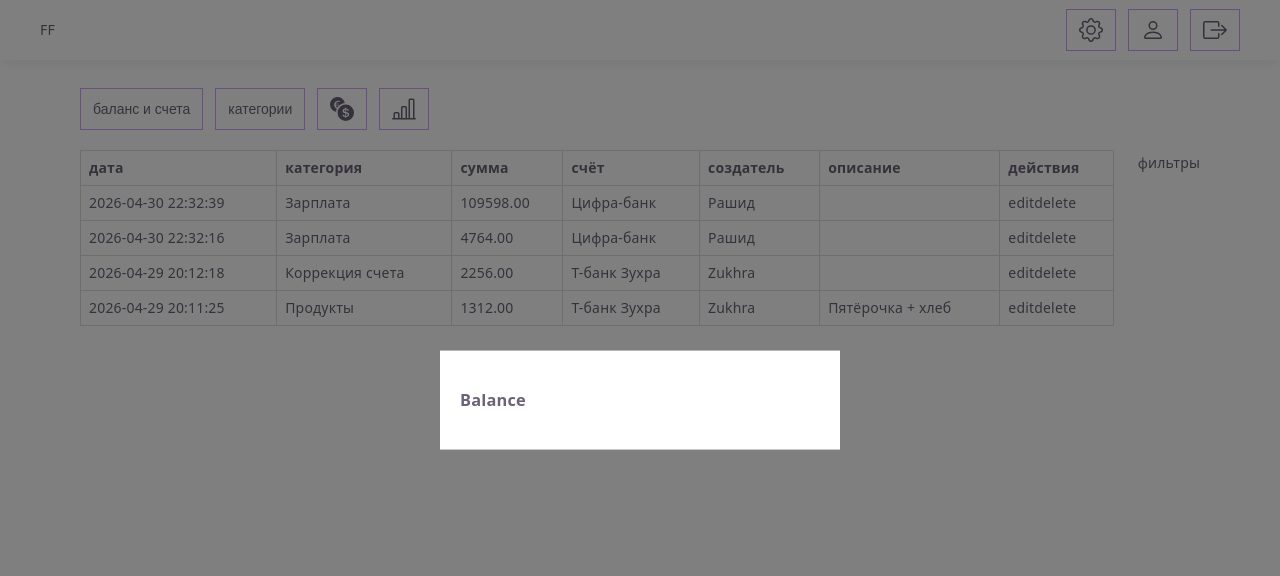
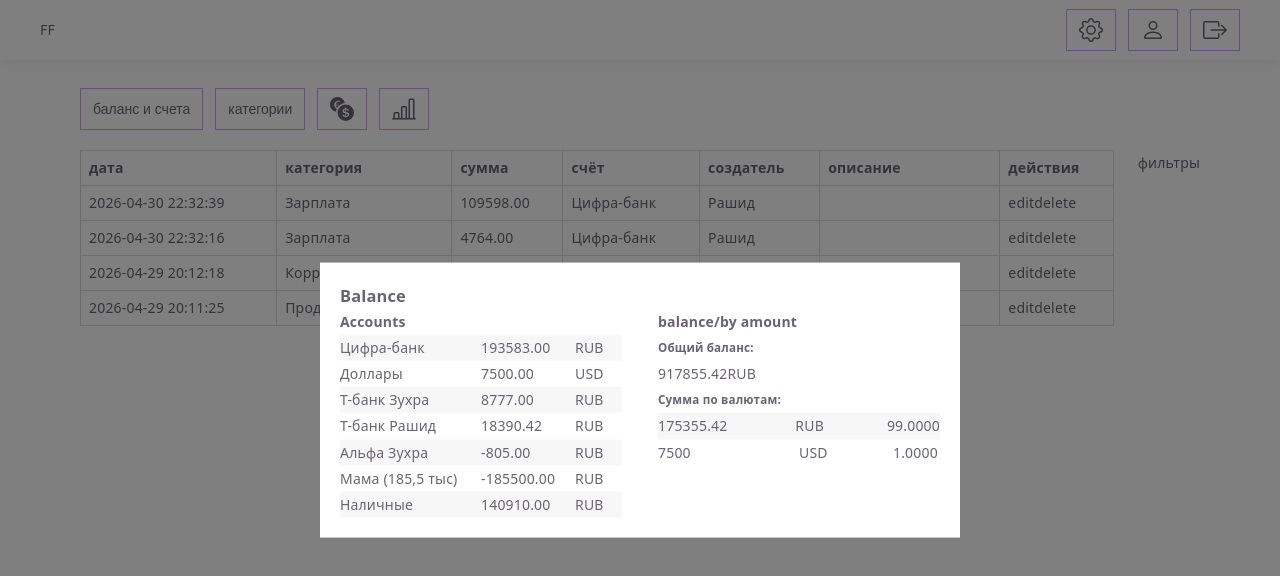
Before and after one commit to ViZuVi/ff-react, a React (Vite) app: page / in a window 1280 px wide. Both pictures are taken after a click on the button "баланс и счета". Shown: the top 576 px of the page. Built offline with nearby package versions, Linux system fonts and the light colour scheme.

Commit message:
useModal hook; balance&accounts modal;WIP

```diff
--- /dev/null
+++ b/src/pages/transactions/components/actions/BalanceModal.tsx
@@ -0,0 +1,191 @@
+import { UModal } from "@/shared/components/ui/Modal/Modal"
+
+interface props {
+    open: boolean;
+    onClose: () => void;
+}
+// https://api.funds-flow.ru/v1/space/1/balance POST payload: currency_id: "7"
+
+const mockAccounts = [
+    {
+        "id": 22,
+        "created_at": "2023-09-10 22:45:52",
+        "name": "Цифра-банк",
+        "currency": {
+            "id": 7,
+            "name": "Русский рубль",
+            "code": "RUB",
+            "deleted_at": null,
+            "rate": "99.0000",
+            "symbol": "RUB"
+        },
+        "balance": "193583.00"
+    },
+    {
+        "id": 26,
+        "created_at": "2023-09-10 22:50:42",
+        "name": "Доллары",
+        "currency": {
+            "id": 9,
+            "name": "Доллар США",
+            "code": "USD",
+            "deleted_at": null,
+            "rate": "1.0000",
+            "symbol": "$"
+        },
+        "balance": "7500.00"
+    },
+    {
+        "id": 47,
+        "created_at": "2023-10-03 18:05:47",
+        "name": "Т-банк Зухра",
+        "currency": {
+            "id": 7,
+            "name": "Русский рубль",
+            "code": "RUB",
+            "deleted_at": null,
+            "rate": "99.0000",
+            "symbol": "RUB"
+        },
+        "balance": "8777.00"
+    },
+    {
+        "id": 54,
+        "created_at": "2023-10-22 12:27:06",
+        "name": "Т-банк Рашид",
+        "currency": {
+            "id": 7,
+            "name": "Русский рубль",
+            "code": "RUB",
+            "deleted_at": null,
+            "rate": "99.0000",
+            "symbol": "RUB"
+        },
+        "balance": "18390.42"
+    },
+    {
+        "id": 68,
+        "created_at": "2024-02-27 10:18:11",
+        "name": "Альфа Зухра ",
+        "currency": {
+            "id": 7,
+            "name": "Русский рубль",
+            "code": "RUB",
+            "deleted_at": null,
+            "rate": "99.0000",
+            "symbol": "RUB"
+        },
+        "balance": "-805.00"
+    },
+    {
+        "id": 73,
+        "created_at": "2024-11-18 20:47:21",
+        "name": "Мама (185,5 тыс)",
+        "currency": {
+            "id": 7,
+            "name": "Русский рубль",
+            "code": "RUB",
+            "deleted_at": null,
+            "rate": "99.0000",
+            "symbol": "RUB"
+        },
+        "balance": "-185500.00"
+    },
+    {
+        "id": 82,
+        "created_at": "2025-06-11 14:03:53",
+        "name": "Наличные",
+        "currency": {
+            "id": 7,
+            "name": "Русский рубль",
+            "code": "RUB",
+            "deleted_at": null,
+            "rate": "99.0000",
+            "symbol": "RUB"
+        },
+        "balance": "140910.00"
+    }
+]
+
+const mockBalance = {
+    "total-amount": {
+        "currency": {
+            "id": 7,
+            "name": "Русский рубль",
+            "code": "RUB",
+            "deleted_at": null,
+            "rate": "99.0000",
+            "symbol": "RUB"
+        },
+        "total": 917855.42
+    },
+    "amount-by-currency": [
+        {
+            "currency": {
+                "id": 7,
+                "name": "Русский рубль",
+                "code": "RUB",
+                "deleted_at": null,
+                "rate": "99.0000",
+                "symbol": "RUB"
+            },
+            "total": 175355.42
+        },
+        {
+            "currency": {
+                "id": 9,
+                "name": "Доллар США",
+                "code": "USD",
+                "deleted_at": null,
+                "rate": "1.0000",
+                "symbol": "$"
+            },
+            "total": 7500
+        }
+    ]
+}
+
+export const BalanceModal = ({ open, onClose }: props) => {
+    return (
+        <UModal open={open} onClose={onClose} title="Balance">
+            <div className="balance-modal">
+                <div className="balance-modal__accounts">
+                    <h4>Accounts</h4>
+                    <ul>
+                        {mockAccounts.map(acc => {
+                            return <li className="balance-modal__accounts-item">
+                                <span>{acc.name}</span>
+                                <span>{acc.balance}</span>
+                                <span>{acc.currency.code}</span>
+                            </li>
+                        })}
+                    </ul>
+                </div>
+                <div className="balance-modal__totals">
+                    <h4>balance/by amount</h4>
+                    <div>
+                        <div className="balance-modal__total">
+                            <h5>Общий баланс:</h5>
+                            <p>
+                                <span>{mockBalance["total-amount"].total}</span>
+                                <span>{mockBalance["total-amount"].currency.code}</span>
+                            </p>
+                        </div>
+                        <div className="balance-modal__by-curr">
+                            <h5>Сумма по валютам:</h5>
+                            <ul>
+                                {mockBalance["amount-by-currency"].map(acc => {
+                                    return <li className="balance-modal__accounts-item">
+                                        <span>{acc.total}</span>
+                                        <span>{acc.currency.code}</span>
+                                        <span>{acc.currency.rate}</span>
+                                    </li>
+                                })}
+                            </ul>
+                        </div>
+                    </div>
+                </div>
+            </div>
+        </UModal>
+    )
+}
--- a/src/pages/transactions/components/actions/MainActions.tsx
+++ b/src/pages/transactions/components/actions/MainActions.tsx
@@ -1,20 +1,17 @@
-import { useState } from "react";
 import { Button } from "@components/ui/Button/Button"
 import { UModal } from "@components/ui/Modal/Modal"
+import { useModal } from '@/shared/hooks/useModal'
+import { BalanceModal } from "./BalanceModal"
 
-type ModalType = 'balance' | 'categories' | 'converter' | null
+type ModalType = 'balance' | 'categories' | 'converter'
 
 
 export const MainActions = () => {
-    const [activeModal, setActiveModal] = useState<ModalType>(null)
-
-    const openModal = (modal: ModalType) => {
-        setActiveModal(modal)
-    }
-
-    const closeModal = () => {
-        setActiveModal(null)
-    }
+    const {
+        openModal,
+        closeModal,
+        isOpen,
+    } = useModal<ModalType>()
 
     return (
         <div className='transactions-actions'>
@@ -23,9 +20,9 @@ export const MainActions = () => {
             <Button icon='currency_exchange' aria-label="конвертер" onClick={() => openModal('converter')} />
             <Button icon='bar_chart' aria-label="аналитика" onClick={() => { }} />
 
-            <UModal open={activeModal === 'balance'} handleClose={closeModal} title="Balance" />
-            <UModal open={activeModal === 'categories'} handleClose={closeModal} title="Categories" />
-            <UModal open={activeModal === 'converter'} handleClose={closeModal} title="Converter" />
+            <BalanceModal open={isOpen('balance')} onClose={closeModal} />
+            <UModal open={isOpen('categories')} onClose={closeModal} title="Categories" />
+            <UModal open={isOpen('converter')} onClose={closeModal} title="Converter" />
         </div>
     )
 }
--- a/src/pages/transactions/transactions.css
+++ b/src/pages/transactions/transactions.css
@@ -17,3 +17,19 @@
   gap: 12px;
   margin-bottom: 20px;
 }
+
+.balance-modal {
+  width: 600px;
+  display: grid;
+  grid-template-columns: 1fr 1fr;
+  gap: 36px;
+}
+
+.balance-modal__accounts-item {
+  display: grid;
+  grid-template-columns: 3fr 2fr 1fr;
+}
+
+.balance-modal__accounts-item:nth-child(odd) {
+  background-color: #f7f7f7;
+}
--- a/src/shared/components/ui/Modal/Modal.tsx
+++ b/src/shared/components/ui/Modal/Modal.tsx
@@ -6,18 +6,16 @@ interface ModalProps {
     title?: string;
     content?: string
     children?: React.ReactNode;
-    handleClose: () => void;
+    onClose: () => void;
 }
 
-export const UModal = ({ open, title, content, children, handleClose }: ModalProps) => {
+export const UModal = ({ open, title, content, children, onClose }: ModalProps) => {
 
     return (
         <div>
             <Modal
                 open={open}
-                onClose={handleClose}
-                aria-labelledby="modal-modal-title"
-                aria-describedby="modal-modal-description"
+                onClose={onClose}
             >
                 <div className='u-modal'>
                     <h3>{title}</h3>
--- a/src/shared/components/ui/Modal/modal.css
+++ b/src/shared/components/ui/Modal/modal.css
@@ -4,6 +4,5 @@
     top: 50%;
     left: 50%;
     transform: translate(-50%, -50%);
-    width: 400px;
     padding: 20px;
 }
--- /dev/null
+++ b/src/shared/hooks/useModal.ts
@@ -0,0 +1,25 @@
+import { useCallback, useState } from 'react'
+
+export const useModal = <T extends string>() => {
+    const [activeModal, setActiveModal] = useState<T | null>(null)
+
+    const openModal = useCallback((modal: T) => {
+        setActiveModal(modal)
+    }, [])
+
+    const closeModal = useCallback(() => {
+        setActiveModal(null)
+    }, [])
+
+    const isOpen = useCallback(
+        (modal: T) => activeModal === modal,
+        [activeModal]
+    )
+
+    return {
+        activeModal,
+        openModal,
+        closeModal,
+        isOpen,
+    }
+}
--- a/src/styles/index.css
+++ b/src/styles/index.css
@@ -130,3 +130,13 @@ button:hover {
 button:active {
   opacity: 0.9;
 }
+
+ul {
+  padding: 0;
+  margin: 0;
+  list-style: none;
+}
+
+h1, h2, h3, h4, h5, h6 {
+  margin: 0;
+}
```
